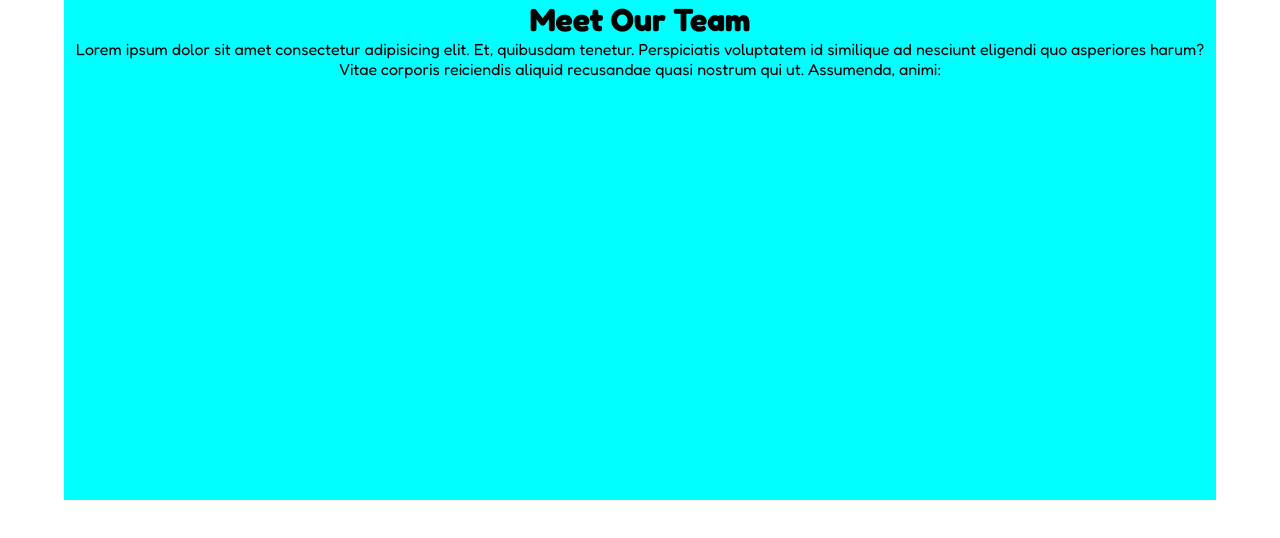
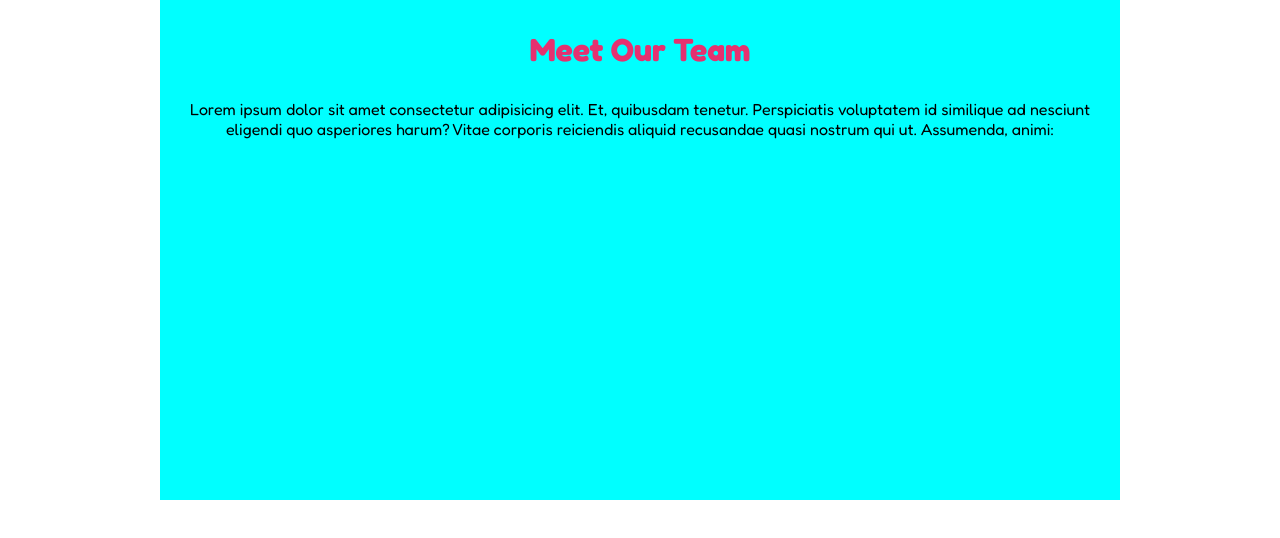
Before and after one commit to ValeriaGiannelli/html-css-float-cards, a plain HTML site: page index.html in a window 1280 px wide. Drawn offline with Linux system fonts and the light colour scheme.

Commit message:
completamento header

```diff
--- a/css/style.css
+++ b/css/style.css
@@ -11,10 +11,15 @@ body{
 }
 
 #container{
-    width: 90%;
+    width: 75%;
     margin: 0 auto;
     text-align: center;
     /* DEBUG */
     background-color: aqua;
     height: 500px;
 }
+
+header h1{
+    padding: 30px 0;
+    color: #e53170;
+}
```
